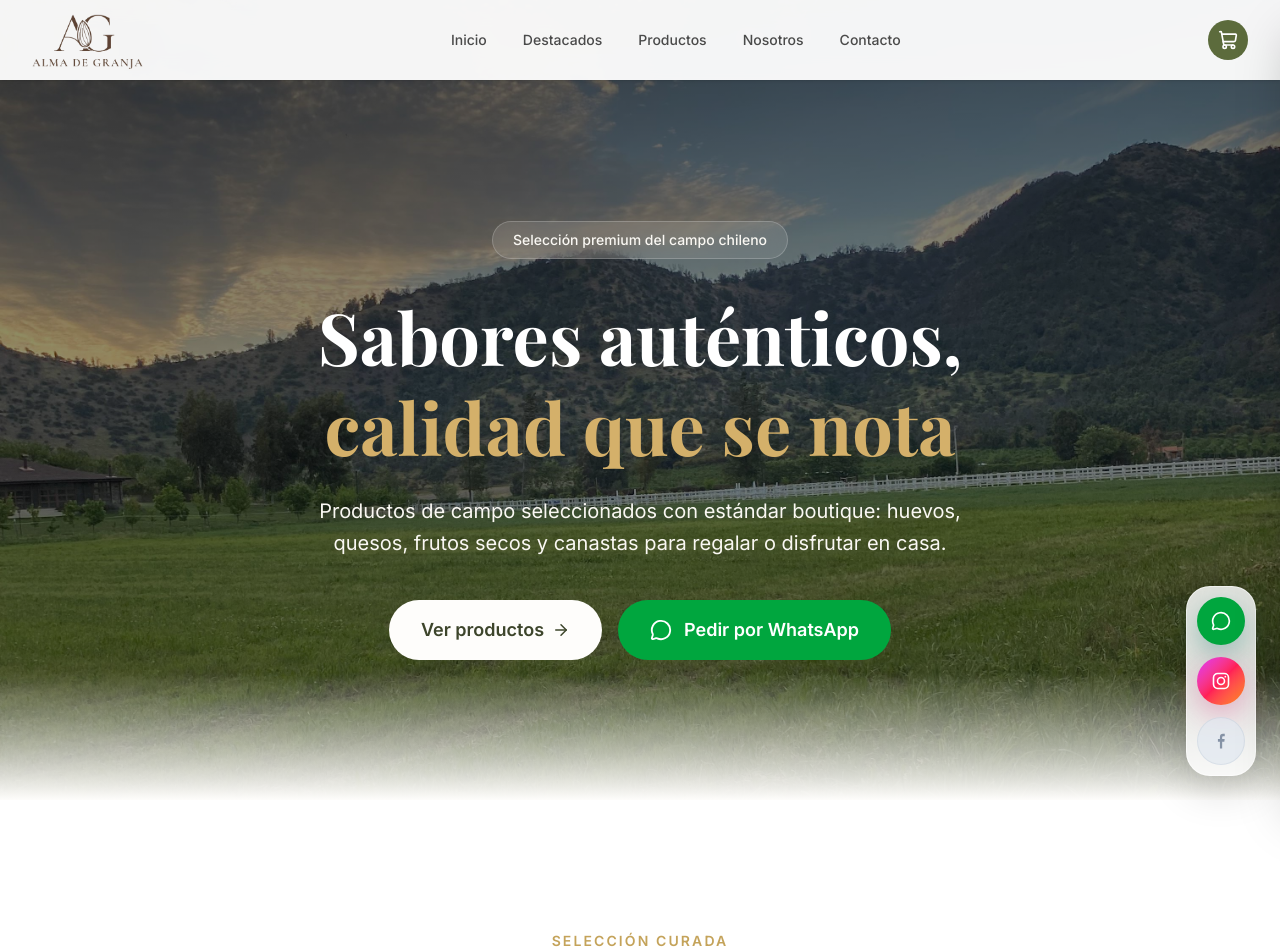
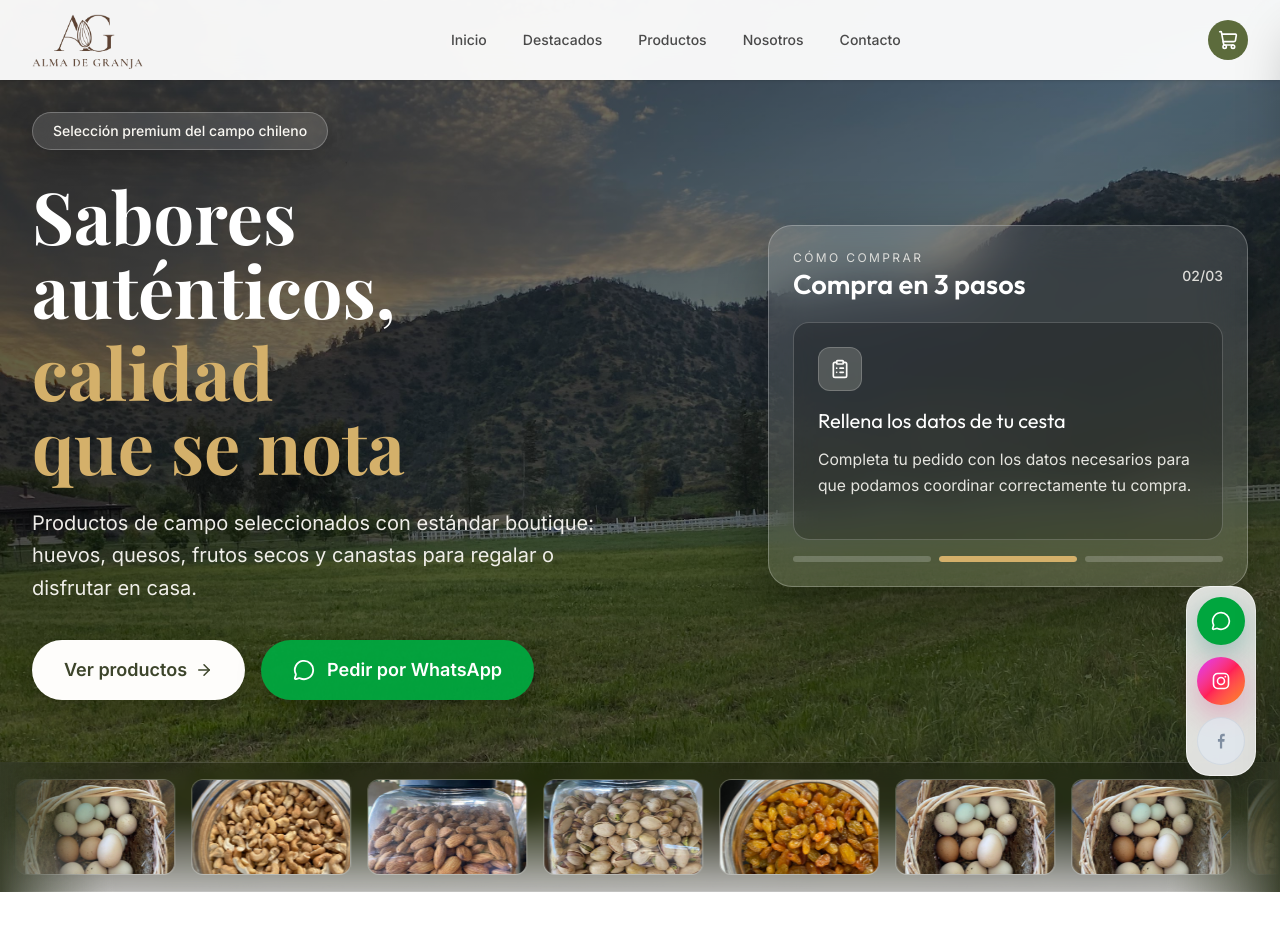
Before and after one commit to fpgalarce-creator/adg_vf, a React (Vite) app in the folder client/: page / in a window 1280 px wide. Shown: the top 952 px of the page. Built offline with nearby package versions, Linux system fonts and the light colour scheme.

Commit message:
feat: redesign premium hero layout with animated steps and product marquee

```diff
--- a/client/src/App.jsx
+++ b/client/src/App.jsx
@@ -2,7 +2,6 @@ import { useEffect } from 'react'
 import { Routes, Route, useLocation } from 'react-router-dom'
 import Navbar from './components/Navbar.jsx'
 import Hero from './components/Hero.jsx'
-import HowItWorks from './components/HowItWorks.jsx'
 import FeaturedProducts from './components/FeaturedProducts.jsx'
 import Products from './components/Products.jsx'
 import AboutUs from './components/AboutUs.jsx'
@@ -41,7 +40,6 @@ function LandingPage() {
     <PublicLayout>
       <Hero />
       <FeaturedProducts />
-      <HowItWorks />
       <Benefits />
       <AboutUs />
       <Contact />
--- a/client/src/components/Hero.jsx
+++ b/client/src/components/Hero.jsx
@@ -1,53 +1,182 @@
+import { useEffect, useMemo, useState } from 'react'
 import { Link } from 'react-router-dom'
+import { MessageCircle, ArrowRight, ShoppingBag, ClipboardList, Send } from 'lucide-react'
 import heroImg from '../assets/contenido.jpeg'
-import { MessageCircle, ArrowRight } from 'lucide-react'
 import ScrollAnimation from './ScrollAnimation.jsx'
+import { loadProducts } from '../utils/productStore.js'
+
+const steps = [
+  {
+    icon: ShoppingBag,
+    title: 'Elige tus productos',
+    description: 'Revisa nuestros productos destacados y selecciona todo lo que quieras agregar a tu cesta.',
+  },
+  {
+    icon: ClipboardList,
+    title: 'Rellena los datos de tu cesta',
+    description: 'Completa tu pedido con los datos necesarios para que podamos coordinar correctamente tu compra.',
+  },
+  {
+    icon: Send,
+    title: 'Envía tu pedido por WhatsApp',
+    description: 'Envía tu carro por WhatsApp y nuestro personal hablará contigo para coordinar el pago y la entrega de tus productos.',
+  },
+]
+
+const STEP_INTERVAL_MS = 4200
 
 export default function Hero() {
+  const [activeStep, setActiveStep] = useState(0)
+  const [activeProducts, setActiveProducts] = useState([])
+
+  useEffect(() => {
+    const products = loadProducts().filter((product) => product.active)
+    setActiveProducts(products)
+  }, [])
+
+  useEffect(() => {
+    const interval = setInterval(() => {
+      setActiveStep((current) => (current + 1) % steps.length)
+    }, STEP_INTERVAL_MS)
+
+    return () => clearInterval(interval)
+  }, [])
+
+  const marqueeItems = useMemo(() => {
+    if (!activeProducts.length) return []
+    return [...activeProducts, ...activeProducts]
+  }, [activeProducts])
+
   const openWhatsApp = () => {
     const msg = encodeURIComponent('¡Hola Alma de Granja! Me gustaría hacer un pedido 🌿')
     window.open(`https://wa.me/56958086762?text=${msg}`, '_blank')
   }
 
   return (
-    <section id="inicio" className="relative min-h-screen flex items-center justify-center overflow-hidden">
+    <section id="inicio" className="relative overflow-hidden">
       <div className="absolute inset-0">
-        <img src={heroImg} alt="Campo verde con productos frescos" className="w-full h-full object-cover object-[50%_30%]" />
-        <div className="absolute inset-0 bg-gradient-to-b from-black/65 via-black/40 to-olive-900/70" />
+        <img src={heroImg} alt="Campo verde con productos frescos" className="w-full h-full object-cover object-[52%_30%]" />
+        <div className="absolute inset-0 bg-gradient-to-br from-black/70 via-black/50 to-olive-900/75" />
       </div>
 
-      <div className="relative z-10 max-w-5xl mx-auto px-4 sm:px-6 text-center pt-20">
+      <div className="relative z-10 max-w-7xl mx-auto px-4 sm:px-6 lg:px-8 pt-24 pb-40 sm:pb-44 lg:pt-28 lg:pb-48">
+        <div className="grid lg:grid-cols-[1.05fr_0.95fr] gap-8 lg:gap-12 items-center">
+          <div className="text-left max-w-2xl">
             <ScrollAnimation>
-          <span className="inline-flex items-center gap-2 bg-white/10 backdrop-blur-md px-5 py-2 rounded-full border border-white/20 mb-8 text-cream-100 text-sm font-medium">Selección premium del campo chileno</span>
+              <span className="inline-flex items-center gap-2 bg-white/12 backdrop-blur-md px-5 py-2 rounded-full border border-white/25 mb-7 text-cream-100 text-sm font-medium shadow-[0_8px_28px_rgba(0,0,0,0.22)]">
+                Selección premium del campo chileno
+              </span>
             </ScrollAnimation>
 
             <ScrollAnimation delay={120}>
-          <h1 className="font-bold text-4xl sm:text-5xl md:text-6xl lg:text-7xl text-white leading-tight mb-6 text-balance" style={{ fontFamily: "'Playfair Display', serif" }}>
+              <h1 className="font-bold text-4xl sm:text-5xl lg:text-6xl xl:text-7xl text-white leading-[1.03] mb-6 text-balance" style={{ fontFamily: "'Playfair Display', serif" }}>
                 Sabores auténticos,
-            <span className="block text-gold-400">calidad que se nota</span>
+                <span className="block text-gold-400 mt-2">calidad que se nota</span>
               </h1>
             </ScrollAnimation>
 
             <ScrollAnimation delay={220}>
-          <p className="text-cream-100 text-lg sm:text-xl max-w-2xl mx-auto mb-10 leading-relaxed">
+              <p className="text-cream-100/95 text-lg sm:text-xl max-w-xl mb-9 leading-relaxed">
                 Productos de campo seleccionados con estándar boutique: huevos, quesos, frutos secos y canastas para regalar o disfrutar en casa.
               </p>
             </ScrollAnimation>
 
             <ScrollAnimation delay={320}>
-          <div className="flex flex-col sm:flex-row items-center justify-center gap-4">
-            <Link to="/productos" className="group flex items-center gap-2 bg-cream-50 text-olive-800 px-8 py-4 rounded-full font-semibold text-lg transition-all duration-300 hover:bg-white hover:-translate-y-0.5">
+              <div className="flex flex-col sm:flex-row items-stretch sm:items-center justify-start gap-4">
+                <Link to="/productos" className="group flex items-center justify-center gap-2 bg-cream-50 text-olive-800 px-8 py-4 rounded-full font-semibold text-lg transition-all duration-300 hover:bg-white hover:-translate-y-0.5 shadow-[0_8px_24px_rgba(0,0,0,0.2)]">
                   Ver productos
                   <ArrowRight size={18} className="transition-transform group-hover:translate-x-1" />
                 </Link>
-            <button onClick={openWhatsApp} className="group flex items-center gap-3 bg-green-600 hover:bg-green-700 text-white px-8 py-4 rounded-full font-semibold text-lg transition-all duration-300">
+                <button onClick={openWhatsApp} className="group flex items-center justify-center gap-3 bg-green-600/95 hover:bg-green-700 text-white px-8 py-4 rounded-full font-semibold text-lg transition-all duration-300 shadow-[0_8px_24px_rgba(0,0,0,0.25)]">
                   <MessageCircle size={22} className="transition-transform group-hover:scale-110" />
                   Pedir por WhatsApp
                 </button>
               </div>
             </ScrollAnimation>
           </div>
-      <div className="absolute bottom-0 left-0 right-0 h-32 bg-gradient-to-t from-cream-50 to-transparent" />
+
+          <ScrollAnimation delay={220}>
+            <aside className="w-full lg:max-w-[480px] lg:ml-auto rounded-3xl border border-white/25 bg-white/12 backdrop-blur-xl p-5 sm:p-6 text-cream-100 shadow-[0_22px_60px_rgba(0,0,0,0.35)]">
+              <div className="flex items-center justify-between gap-4 mb-5">
+                <div>
+                  <p className="text-xs uppercase tracking-[0.2em] text-cream-100/80">Cómo comprar</p>
+                  <h2 className="font-heading text-2xl sm:text-[1.7rem] font-semibold text-white">Compra en 3 pasos</h2>
+                </div>
+                <span className="text-sm font-medium text-cream-100/85">0{activeStep + 1}/03</span>
+              </div>
+
+              <div className="relative min-h-[218px]">
+                {steps.map((step, index) => {
+                  const Icon = step.icon
+                  const isActive = index === activeStep
+
+                  return (
+                    <article
+                      key={step.title}
+                      className={`absolute inset-0 rounded-2xl border border-white/20 bg-black/20 p-5 sm:p-6 transition-all duration-700 ease-out ${
+                        isActive ? 'opacity-100 translate-y-0' : 'opacity-0 translate-y-2 pointer-events-none'
+                      }`}
+                      aria-hidden={!isActive}
+                    >
+                      <div className="w-11 h-11 rounded-xl bg-olive-100/20 border border-white/20 text-cream-50 flex items-center justify-center mb-4">
+                        <Icon size={20} />
+                      </div>
+                      <h3 className="font-heading text-xl text-white mb-3">{step.title}</h3>
+                      <p className="text-cream-100/90 leading-relaxed text-[0.98rem]">{step.description}</p>
+                    </article>
+                  )
+                })}
+              </div>
+
+              <div className="mt-4 grid grid-cols-3 gap-2" role="tablist" aria-label="Progreso de compra en tres pasos">
+                {steps.map((step, index) => (
+                  <button
+                    key={step.title}
+                    onClick={() => setActiveStep(index)}
+                    className="h-1.5 rounded-full bg-white/20 overflow-hidden"
+                    aria-label={`Ver paso ${index + 1}`}
+                  >
+                    <span
+                      className={`block h-full rounded-full transition-all duration-500 ${index === activeStep ? 'w-full bg-gold-400' : 'w-0 bg-transparent'}`}
+                    />
+                  </button>
+                ))}
+              </div>
+            </aside>
+          </ScrollAnimation>
+        </div>
+      </div>
+
+      {!!marqueeItems.length && (
+        <div className="absolute bottom-0 left-0 right-0 z-10">
+          <div className="pointer-events-none absolute inset-y-0 left-0 w-16 sm:w-28 bg-gradient-to-r from-olive-900/95 to-transparent" />
+          <div className="pointer-events-none absolute inset-y-0 right-0 w-16 sm:w-28 bg-gradient-to-l from-olive-900/95 to-transparent" />
+
+          <div className="hero-marquee-wrapper border-y border-white/15 bg-black/25 backdrop-blur-sm py-3 sm:py-4">
+            <div
+              className="hero-marquee-track flex items-center gap-3 sm:gap-4 w-max hover:[animation-play-state:paused]"
+              style={{ animationDuration: `${Math.max(34, activeProducts.length * 7)}s` }}
+            >
+              {marqueeItems.map((product, index) => (
+                <figure
+                  key={`${product.id}-${index}`}
+                  className="h-16 w-24 sm:h-20 sm:w-32 md:h-24 md:w-40 rounded-xl overflow-hidden border border-white/20 bg-white/10 shrink-0"
+                >
+                  <img
+                    src={product.image}
+                    alt={product.name}
+                    className="w-full h-full object-cover"
+                    loading="lazy"
+                    decoding="async"
+                  />
+                </figure>
+              ))}
+            </div>
+          </div>
+        </div>
+      )}
+
+      <div className="absolute bottom-0 left-0 right-0 h-20 bg-gradient-to-t from-cream-50 to-transparent" />
     </section>
   )
 }
--- a/client/src/index.css
+++ b/client/src/index.css
@@ -92,3 +92,32 @@
     }
   }
 }
+
+@layer utilities {
+  @keyframes heroMarquee {
+    from {
+      transform: translateX(0);
+    }
+    to {
+      transform: translateX(-50%);
+    }
+  }
+
+  .hero-marquee-wrapper {
+    overflow: hidden;
+    mask-image: linear-gradient(to right, transparent, black 9%, black 91%, transparent);
+  }
+
+  .hero-marquee-track {
+    animation-name: heroMarquee;
+    animation-timing-function: linear;
+    animation-iteration-count: infinite;
+    will-change: transform;
+  }
+
+  @media (prefers-reduced-motion: reduce) {
+    .hero-marquee-track {
+      animation-play-state: paused;
+    }
+  }
+}
```
Lines whose indentation alone changed are shown as unchanged.
